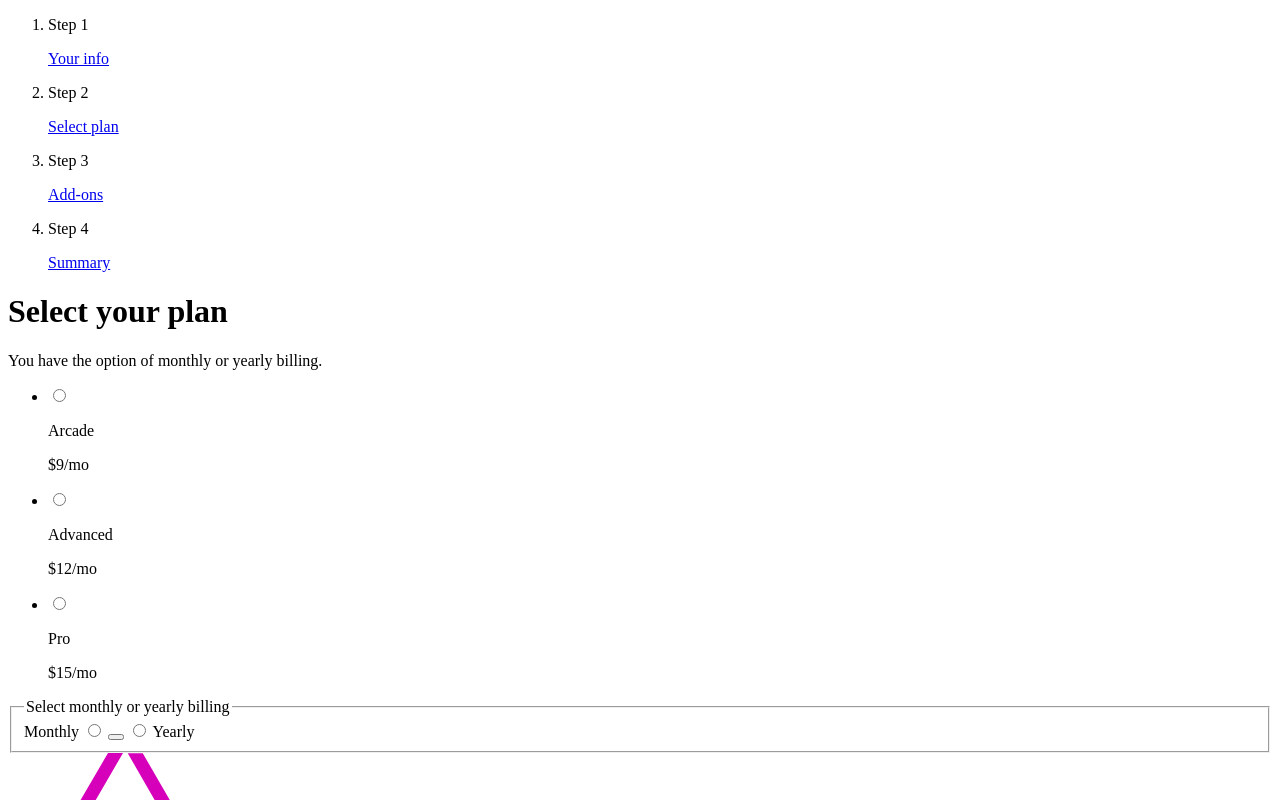
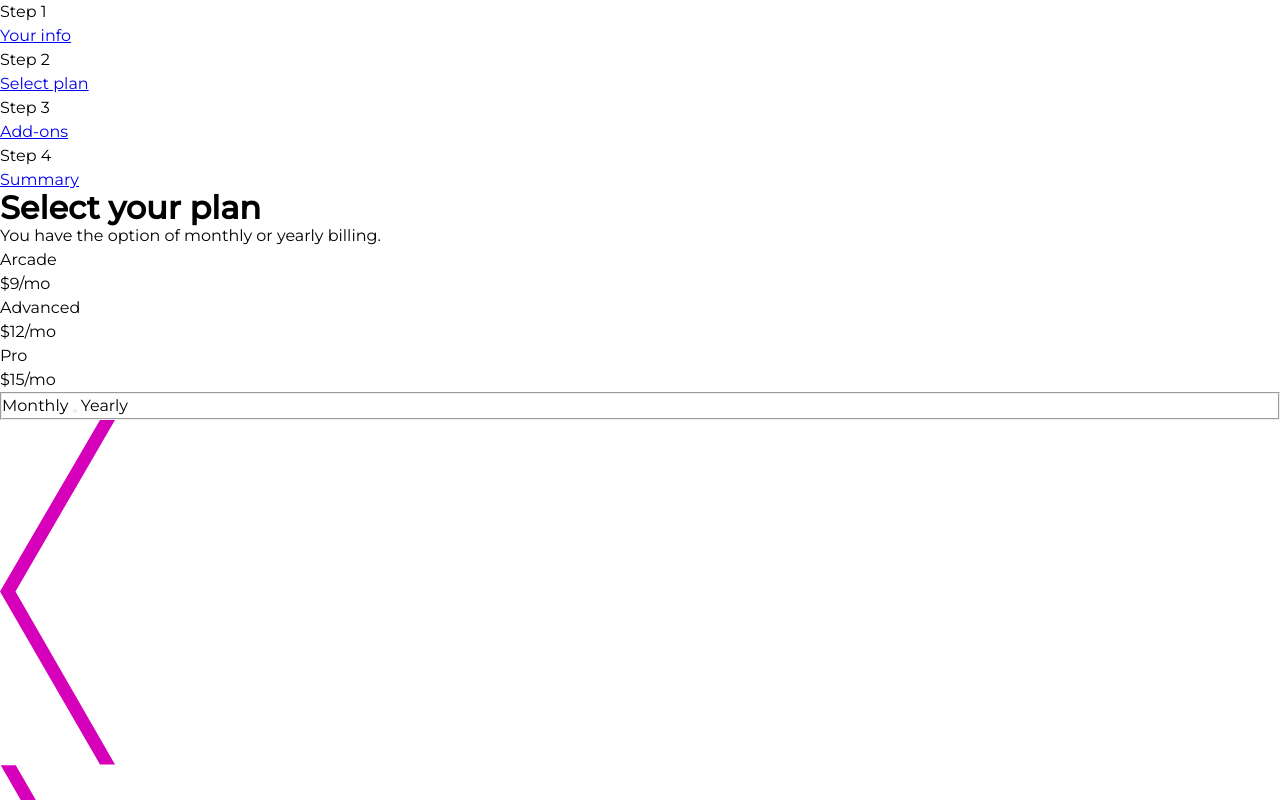
Before and after one commit to c0dehamster/multi-step-form-redesign, a SvelteKit app: page /SelectPlan in a window 1280 px wide. Shown: the top 800 px of the page. Built offline with nearby package versions, Linux system fonts and the light colour scheme.

Commit message:
Add reset and common styles

```diff
--- a/src/routes/+layout.svelte
+++ b/src/routes/+layout.svelte
@@ -1,4 +1,6 @@
 <script lang="ts">
+	import "./style.css"
+
 	import Navigation from "./Navigation.svelte"
 </script>
 
--- /dev/null
+++ b/src/routes/style.css
@@ -0,0 +1,145 @@
+@import url("https://fonts.googleapis.com/css2?family=Montserrat:wght@400;500&display=swap");
+
+/* Andy Bell's CSS reset, modified */
+
+/* Box sizing rules, remove default paddings and margins */
+*,
+*::before,
+*::after {
+	box-sizing: border-box;
+	margin: 0;
+	padding: 0;
+}
+
+/* Remove list styles on ul, ol elements with a list role, which suggests default styling will be removed */
+ul[role="list"],
+ol[role="list"] {
+	list-style: none;
+}
+
+/* Set core root defaults */
+html:focus-within {
+	scroll-behavior: smooth;
+}
+
+/* Set core body defaults */
+body {
+	min-height: 100vh;
+	text-rendering: optimizeSpeed;
+	line-height: 1.5;
+}
+
+/* A elements that don't have a class get default styles */
+a:not([class]) {
+	text-decoration-skip-ink: auto;
+}
+
+/* Make images easier to work with */
+img,
+picture {
+	max-width: 100%;
+	display: block;
+}
+
+/* Inherit fonts for inputs and buttons */
+input,
+button,
+textarea,
+select {
+	font: inherit;
+}
+
+/* Remove all animations, transitions and smooth scroll for people that prefer not to see them */
+@media (prefers-reduced-motion: reduce) {
+	html:focus-within {
+		scroll-behavior: auto;
+	}
+
+	*,
+	*::before,
+	*::after {
+		animation-duration: 0.01ms !important;
+		animation-iteration-count: 1 !important;
+		transition-duration: 0.01ms !important;
+		scroll-behavior: auto !important;
+	}
+}
+
+/* Utilities */
+
+/* Invisible element */
+
+.hidden {
+	display: none;
+}
+
+/* Screen-reader only */
+
+.sr-only {
+	clip: rect(0 0 0 0);
+	clip-path: inset(50%);
+	height: 1px;
+	overflow: hidden;
+	position: absolute;
+	white-space: nowrap;
+	width: 1px;
+}
+
+/* General styling */
+
+:root {
+	--color-primary-400: hsl(308, 100%, 42%);
+	--color-secondary-400: hsl(276, 100%, 16%);
+
+	--color-neutral-100: hsl(246, 100%, 91%);
+	--color-neutral-800: hsl(260, 84%, 5%);
+	--color-neutral-900: hsl(260, 80%, 2%);
+
+	--gradient-background-main: radial-gradient(
+		var(--color-neutral-800),
+		var(--color-neutral-900)
+	);
+
+	--font-size-100: 0.75rem;
+	--font-size-200: 0.875rem;
+	--font-size-300: 1rem;
+	--font-size-400: 1.25rem;
+	--font-size-500: 1.5rem;
+	--font-size-600: 2rem;
+	--font-size-700: 2.5rem;
+	--font-size-800: 3rem;
+	--font-size-900: 4rem;
+
+	--font-weight-normal: 400;
+	--font-weight-bold: 500;
+}
+
+body {
+	font-family: "Montserrat", sans-serif; /* My favorite font */
+}
+
+h1,
+h2,
+h3 {
+	line-height: 1;
+}
+
+ul,
+ol {
+	list-style: none;
+}
+
+.button {
+	position: relative;
+
+	min-width: fit-content;
+
+	border-radius: 0rem;
+
+	display: inline-flex;
+	justify-content: center;
+	align-items: center;
+	overflow: hidden;
+
+	font-size: var(--font-size-400);
+}
```
